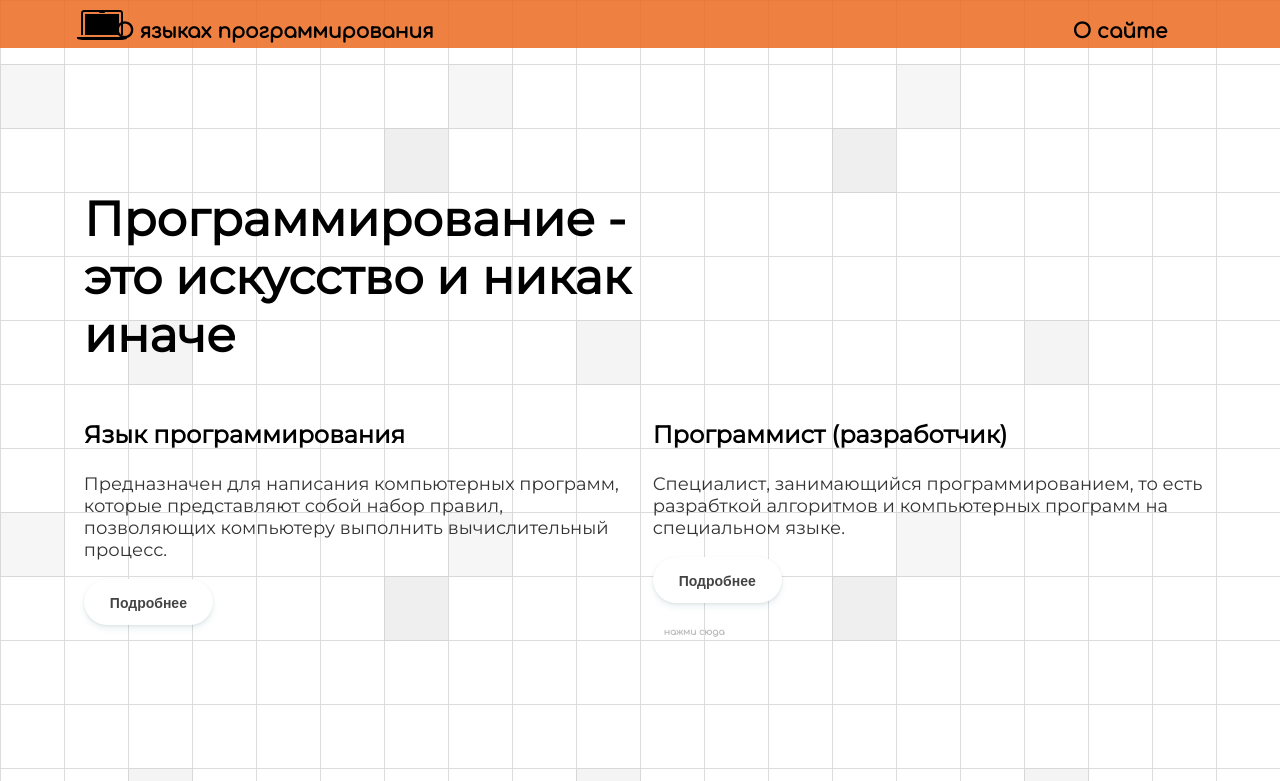
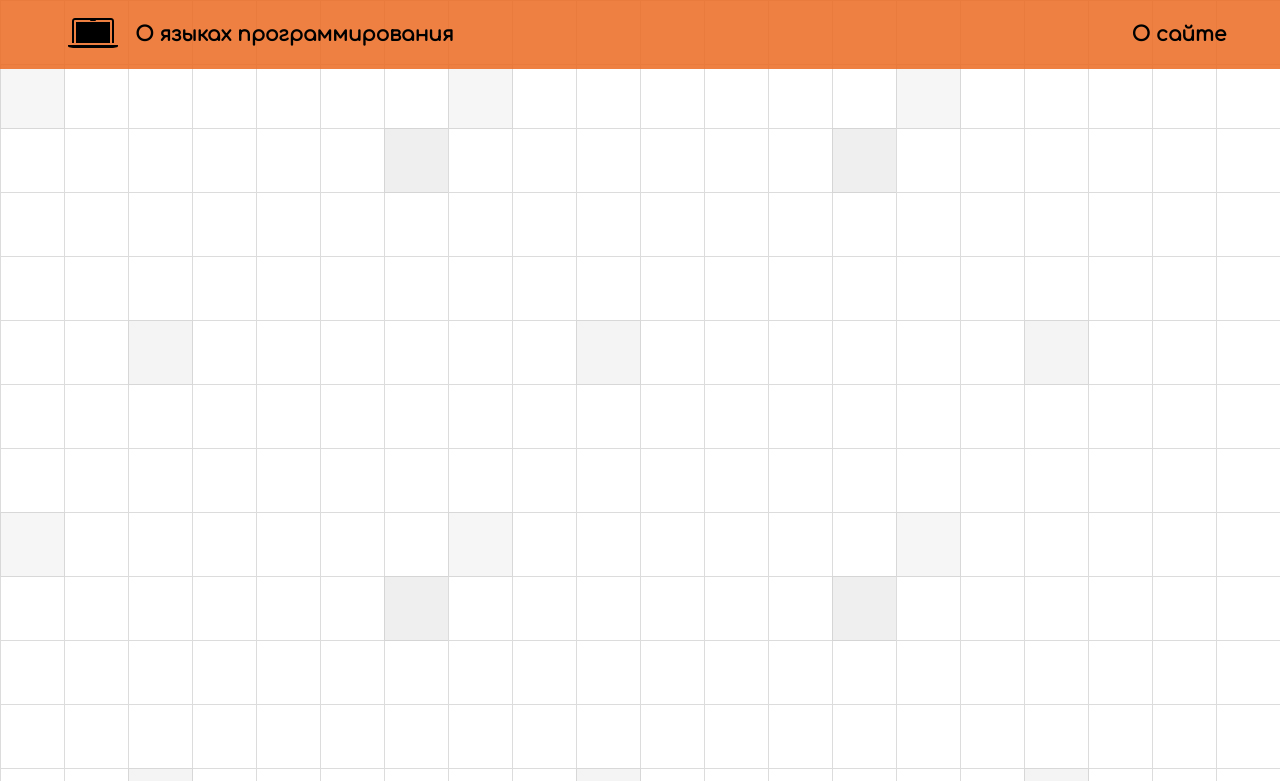
Before and after one commit to alexsssa/WEBSITE, a Flask app: page / in a window 1280 px wide. Shown: the top 781 px of the page. Run offline with Flask 2, Linux system fonts and the light colour scheme.

Commit message:
Переделала шапку + куча всего

```diff
--- a/main.py
+++ b/main.py
@@ -18,8 +18,6 @@
         password = request.form.get('password')
         if password == 'qwerty':
             return render_template('contents-page.html')
-        else:
-            return render_template('main-page.html')
     return render_template('secret-page.html')
 
 @app.route('/contents-page')
--- a/static/css/style.css
+++ b/static/css/style.css
@@ -1,30 +1,29 @@
 /* Шапка [ДЛЯ ВСЕХ СТРАНИЦ] */
 #head {
-    background: rgba(235, 106, 34, 0.85);
-    height: 6%;
+    height: 20%;
     left: 0px;
     opacity: 1;
     overflow: hidden;
     position: absolute;
     top: 0px;
     width: 100%;
+
 }
 #head-icon {
     float: left;
-    height: 5%;
+    position: static;
     margin-left: 6%;
-    position: static;
-    width: 3%;
 }
 #head-name {
-    float: left;
+    padding-left: 5%;
     font-color: rgb(0, 0, 0);
     font-family: Comfortaa;
     font-size: 20px;
     font-weight: Bold;
     opacity: 1;
     position: static;
-    width: 30%;
+    width: 100%;
+
 }
 #head-text{
     float: right;
@@ -33,9 +32,50 @@
     font-size: 20px;
     font-weight: Bold;
     opacity: 1;
-    position: relative;
     text-align: center;
     width: 25%;
+}
+
+table {
+    display: block;
+    position: absolute;
+    background: rgba(235, 106, 34, 0.85);
+    width: 100%;
+    margin: 0;
+}
+
+/* МЕНЮ НА ГЛАВНОЙ СТРАНИЦЕ*/
+.dropdown {
+    border-radius: 10px;
+    display: inline-block;
+}
+
+/* Dropdown Content (Hidden by Default) */
+.dropdown-content {
+    border-radius: 10px;
+    display: none;
+    top: 70%;
+    margin-left: 1%;
+    position: absolute;
+    background-color: #f1f1f1;
+    box-shadow: 0px 8px 16px 0px rgba(0,0,0,0.2);
+}
+
+/* Links inside the dropdown */
+.dropdown-content a {
+    border-radius: 10px;
+    color: black;
+    padding: 12px 16px;
+    display: block;
+}
+
+/* Change color of dropdown links on hover */
+.dropdown-content a:hover {
+    background-color: #ddd;}
+
+/* Show the dropdown menu on hover */
+.dropdown:hover .dropdown-content {
+    display: block;
 }
 
 /* УВЕДОМЛЕНИЕ [АЛЕРТ] */
@@ -211,12 +251,9 @@
 
 /* ПОЛЕ ВВОДА ПАРОЛЯ НА СЕКРЕТНОЙ СТРАНИЦЕ */
 input[type=password] {
-  width: 5%;
-  height: 10%;
-  line-height: 1.5;
-  background-color: #fff;
-  background-clip: padding-box;
-  border: 1px solid #bdbdbd;
-  border-radius: 0.25rem;
-  transition: border-color 0.15s ease-in-out, box-shadow 0.15s ease-in-out;
+  width: 10%;
+  line-height: 2;
+  border: 1px solid black;
+  border-radius: 5px;
+  font-size: 14px;
 }
--- a/templates/main-page.html
+++ b/templates/main-page.html
@@ -5,37 +5,57 @@
     <link href="https://fonts.googleapis.com/css?family=Montserrat&display=swap" rel="stylesheet"/>
     <link href="https://fonts.googleapis.com/css?family=Comfortaa&display=swap" rel="stylesheet"/>
     <link rel="stylesheet" type="text/css" href="../static/css/style.css"/>
+    <title>О языках программирования</title>
 </head>
 
 <body background="static/img/bg.gif">
 <div id="head">
-    <div id="head-icon"><a href="/"><img src="static/img/img_notebook.png" class="img-icon"></a>
+
+<table>
+    <td width="5%"></td>
+    <td>
+        <div id="head-icon"><a href="/"><img src="static/img/img_notebook.png" class="img-icon"></a>
     </div>
-    <div id="head-name"><p><a href="/">О языках программирования</a></p></div>
-    <div id="head-text"><p><a href="/info-page">О сайте</a></p></div>
-</div>
+    </td>
+    <td width="30%">
+        <div class="dropdown">
+            <div id="head-name"><a href="#"><p>О языках программирования</p></a></div>
+            <div class="dropdown-content">
+                <a href="/info-page">О сайте</a>
+                <a href="#">О разработчике</a>
+                <a href="#">Полное оглавление</a>
+            </div>
+        </div>
+    </td>
+    <td width="90%">
+        <div id="head-text"><p><a href="/info-page">О сайте</a></p></div>
+    </td>
+</table>
+
 
 
 <div id="top-and-left"><h1 class="text-1">Программирование - это искусство и никак иначе</h1></div>
 
 <div id="left">
     <p class="text-2">Язык программирования</p>
-    <p class="text-4">Предназначен для написания компьютерных программ, которые представляют собой набор правил,
-        позволяющих компьютеру выполнить вычислительный процесс.</p>
+    <p class="text-4">Предназначен для написания
+        компьютерных программ, которые представляют
+        собой набор правил, позволяющих компьютеру
+        выполнить вычислительный процесс.</p>
     <a target="_blank" href="https://clck.ru/F5dN6">
         <button type="button" class="btn">Подробнее</button>
     </a>
 </div>
-
 <div id="right">
     <p class="text-2">Программист (разработчик)</p>
-    <p class="text-4">Специалист, занимающийся программированием, то есть разрабткой алгоритмов и компьютерных программ
-        на
-        специальном языке. </p>
+    <p class="text-4">Специалист, занимающийся
+        программированием, то есть разработкой
+        алгоритмов и компьютерных программ
+        на специальном языке. </p>
     <a target="_blank" href="https://clck.ru/A4E5E">
         <button type="button" class="btn">Подробнее</button>
     </a>
     <a href="/secret-page"><p class="text-5">нажми сюда</p></a>
-</div>
+</div></div>
 </body>
 </html>
--- a/templates/secret-page.html
+++ b/templates/secret-page.html
@@ -45,7 +45,6 @@
 <form action="" method="post" style="margin-left: 55%;">
         <p class="text-3"><label for="password">Для перехода на следующую страницу введи пароль</label>
         <input type="password" name="password">
-        <input type="submit" value="OK" class="btn-submit"></p>
     </form>
 </body>
 </html>
```
Also changed, not shown: templates/test.html (added, +8 -0 lines), templates/info-page.html (line endings or trailing spaces), 2 other files.
